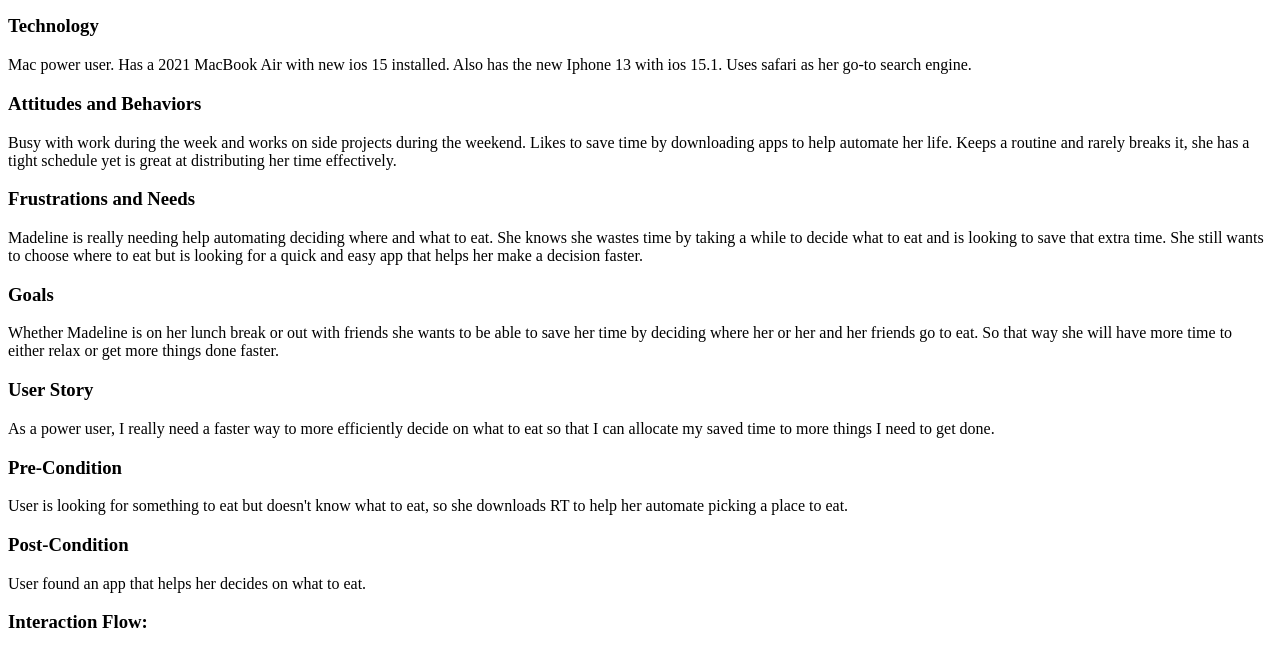
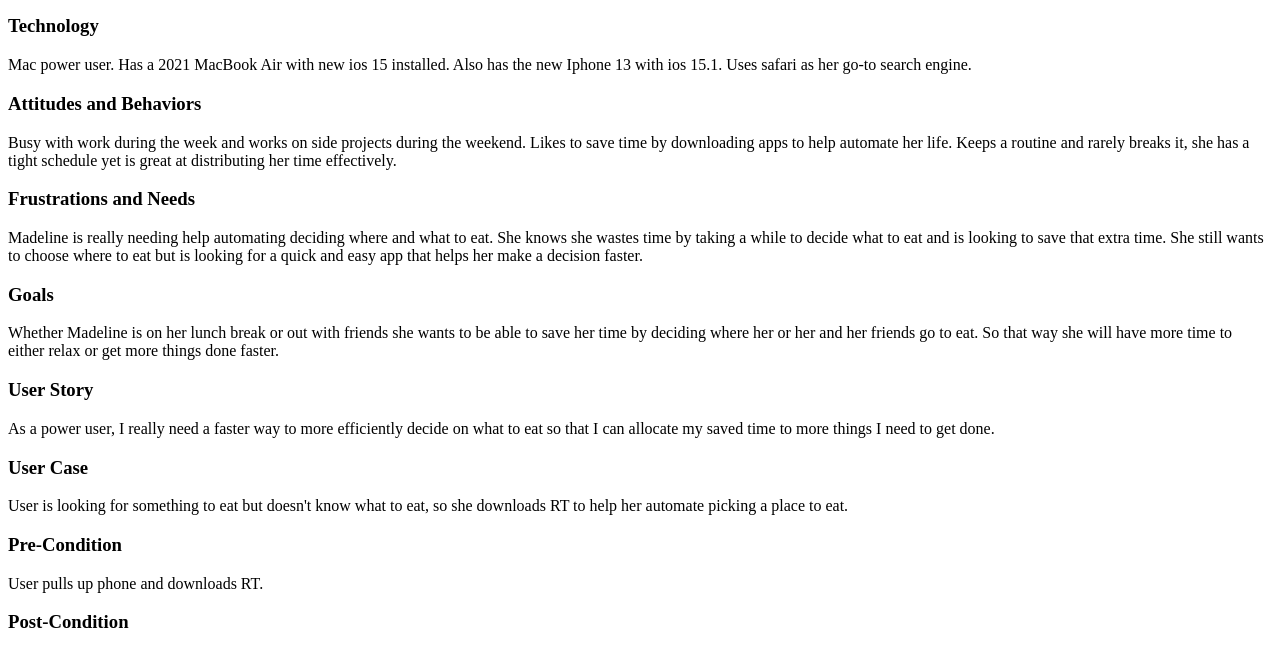
Before and after one commit to FoodFindOp/food-find-main, a plain HTML site: page documentation/power-user-persona.html in a window 1280 px wide. Shown: the part 242-891 px from the top of the page. Drawn offline with Linux system fonts and the light colour scheme.

Commit message:
Finished persona and interaction flow.

```diff
--- a/documentation/power-user-persona.html
+++ b/documentation/power-user-persona.html
@@ -58,10 +58,17 @@
 </div>
 
 <div>
-    <h3>Pre-Condition</h3>
+    <h3>User Case</h3>
     <p>
         User is looking for something to eat but doesn't know what to eat, so she downloads RT to help
         her automate picking a place to eat.
+    </p>
+</div>
+
+<div>
+    <h3>Pre-Condition</h3>
+    <p>
+        User pulls up phone and downloads RT.
     </p>
 </div>
 
```
